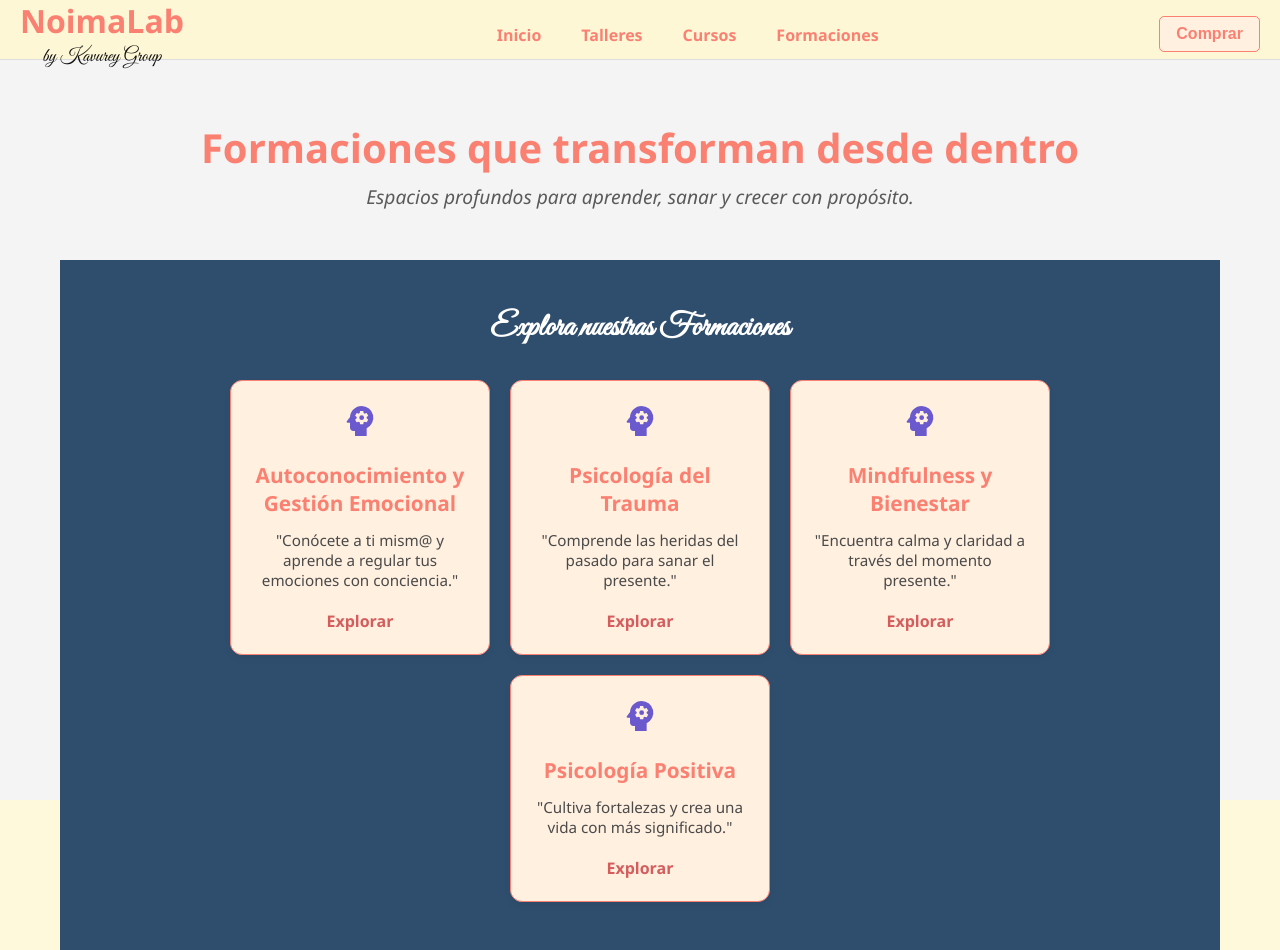
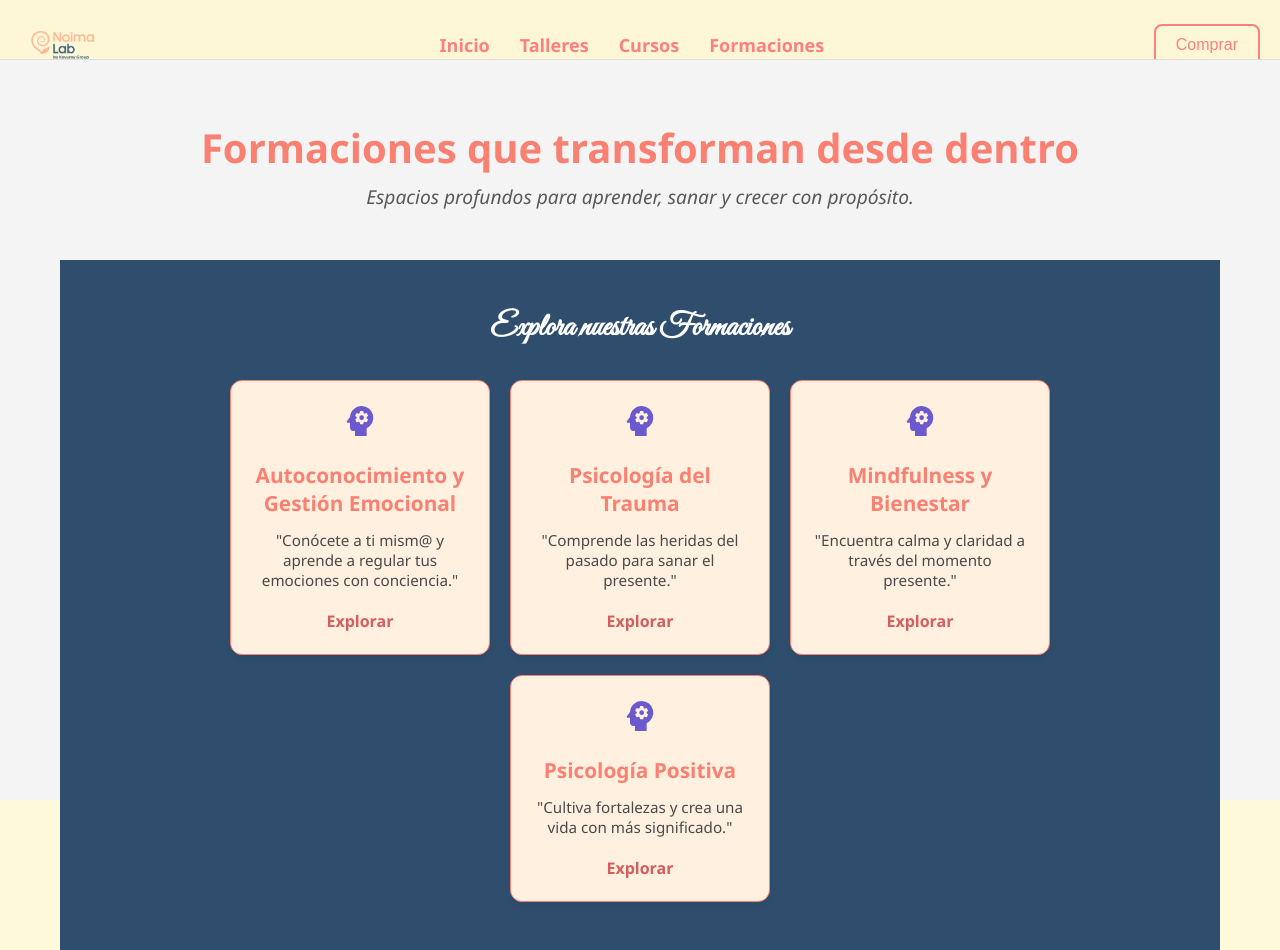
Before and after one commit to MarcosEsquibel/ProyectoCursos, a React (Vite) app in the folder vite-project/: page /formaciones in a window 1280 px wide. Built offline with nearby package versions, Linux system fonts and the light colour scheme.

Commit message:
imagenes

```diff
--- a/vite-project/src/pages/components/Header.css
+++ b/vite-project/src/pages/components/Header.css
@@ -1,222 +1,61 @@
-@import url('https://fonts.googleapis.com/css2?family=Great+Vibes&display=swap');
-
 .header {
   display: flex;
   align-items: center;
   justify-content: space-between;
-  background-color:#fdf7d6;/* crema mate */
-  padding: 1rem 2rem;
+  background-color: #fff8d6;
+  padding: 10px 30px;
+  flex-wrap: wrap;
+  overflow: hidden; /* ← evita desbordes */
+  box-sizing: border-box;
+}
+
+.logo-container {
+  display: flex;
+  align-items: center;
+  max-height: 150px; /* ← ajusta altura máxima del contenedor */
+  overflow: hidden;
+}
+
+.logo-large {
+  height: 90px; /* ← tamaño más grande que antes, pero controlado */
+  width: auto;
+}
+
+.nav {
+  flex-grow: 1;
+  text-align: center;
+}
+
+.nav-list {
+  display: flex;
+  justify-content: center;
+  list-style: none;
+  gap: 30px;
+  margin: 0;
+  padding: 0;
   flex-wrap: wrap;
 }
 
-.logo {
-  font-size: clamp(1.5rem, 2.5vw, 2.5rem);
+.nav-list a {
+  text-decoration: none;
+  color: #ff7f7f;
   font-weight: bold;
-  color: salmon;
-  margin: 0;
-  text-decoration: none;
-  line-height: 1.3;
-  white-space: normal;
-  word-break: break-word;
+  font-size: 18px;
 }
 
-.sub-logo {
-  font-family: 'Great Vibes', cursive;
-  font-size: clamp(0.8rem, 1.5vw, 1.2rem);
-  color: #111;
-  margin-top: 0.2rem;
+.buy-button {
+  background: transparent;
+  border: 2px solid #ff7f7f;
+  color: #ff7f7f;
+  padding: 10px 20px;
+  border-radius: 8px;
+  font-size: 16px;
+  cursor: pointer;
+  transition: background 0.3s ease;
   white-space: nowrap;
 }
 
-.header-nav {
-  display: flex;
-  gap: 1.5rem;
-  margin-left: 2rem;
-  flex-grow: 1;
-  justify-content: center;
+.buy-button:hover {
+  background-color: #ff7f7f;
+  color: white;
 }
-
-.header-nav ul {
-  display: flex;
-  list-style: none;
-  margin: 0;
-  padding: 0;
-  gap: 1.5rem;
-}
-
-.header-nav a {
-  text-decoration: none;
-  color: #fa8072;
-  font-weight: 600;
-  font-size: 1rem;
-  position: relative;
-  padding: 0.3rem 0.5rem;
-  transition: color 0.3s ease;
-}
-
-.header-nav a:hover {
-  color: #d45d5d;
-}
-
-.header-nav a::after {
-  content: "";
-  position: absolute;
-  left: 0;
-  bottom: -3px;
-  width: 100%;
-  height: 2px;
-  background-color: #fa8072;
-  transform: scaleX(0);
-  transition: transform 0.3s ease;
-  transform-origin: right;
-}
-
-.header-nav a:hover::after {
-  transform: scaleX(1);
-  transform-origin: left;
-}
-
-
-
-.access-button  {
-  background-color: #fff0e0;
-  color: #fa8072;
-  padding: 0.5rem 1rem;
-  border: 1px solid #fa8072;
-  border-radius: 5px;
-  cursor: pointer;
-  font-weight: 600;
-}
-
-button :hover{
-  background-color: #fff0e0;
-
-}
-
-.access-dropdown {
-  position: absolute;
-  top: 110%;
-  right: 0;
-  background-color: white;
-  border: 1px solid #fa8072;
-  border-radius: 5px;
-  box-shadow: 0 4px 8px rgba(0, 0, 0, 0.1);
-  min-width: 160px;
-  z-index: 100;
-}
-
-.access-dropdown a {
-  display: block;
-  padding: 0.5rem 1rem;
-  color: #333;
-  text-decoration: none;
-}
-
-.access-dropdown a:hover {
-  background-color: #ffe4e1; /* rosa suave */
-}
-
-/* Responsive */
-@media (max-width: 768px) {
-  .header {
-    flex-direction: column;
-    align-items: center;
-    padding: 1rem;
-    gap: 1rem;
-    text-align: center;
-  }
-
-  .logo {
-    font-size: 1.5rem;
-    text-align: center;
-    white-space: normal;
-    word-break: break-word;
-    width: 100%;
-  }
-
-  .user-access {
-    width: 100%;
-    display: flex;
-    flex-direction: column;
-    align-items: center;
-  }
-
-  .access-button {
-    width: auto;
-    max-width: 100%;
-  }
-
-  .access-dropdown {
-    position: static;
-    width: 100%;
-    box-shadow: none;
-    margin-top: 0.5rem;
-    border-radius: 5px;
-    overflow: hidden;
-  }
-
-  .access-dropdown a {
-    width: 100%;
-    padding: 0.75rem 1rem;
-    border-bottom: 1px solid #fa8072;
-  }
-
-  .access-dropdown a:last-child {
-    border-bottom: none;
-  }
-
-  .hamburger {
-    align-self: flex-start;
-  }
-}
-/* --- Menú hamburguesa --- */
-.hamburger {
-  display: none;
-  flex-direction: column;
-  cursor: pointer;
-  gap: 5px;
-  margin-left: auto;
-}
-
-.hamburger span {
-  width: 25px;
-  height: 3px;
-  background-color: #fa8072;
-  border-radius: 2px;
-  transition: 0.3s ease;
-}
-
-/* Menú responsive */
-@media (max-width: 768px) {
-  .header-nav {
-    display: none;
-    flex-direction: column;
-    align-items: center;
-
-    background-color: #fdfbf6;
-    margin-top: 1rem;
-
-    padding: 1rem 0;
-    border-top: 1px solid #fa8072;
-  }
-
-  .header-nav.active {
-     display: inline-flex;
-  padding: 0.2rem 0.4rem; /* muy poco padding */
-  margin: 0; /* sin márgenes adicionales */
-  align-items: center;
-  justify-content: center;
-  white-space: nowrap;
-  }
-
-  .header-nav ul {
-    flex-direction: column;
-    align-items: center;
-    gap: 1rem;
-  }
-
-  .hamburger {
-    display:flex;
-  }
-
-}
--- a/vite-project/src/pages/components/Header.tsx
+++ b/vite-project/src/pages/components/Header.tsx
@@ -1,80 +1,29 @@
-// src/pages/components/Header.tsx
-import React, { useState, useEffect } from "react";
+import React from "react";
 import { Link, useNavigate } from "react-router-dom";
+import NoimaLab from "../../assets/images/NoimaLab.png"; // Asegúrate de que esta ruta sea correcta
 import "./Header.css";
 
-
 const Header: React.FC = () => {
-  const [menuOpen, setMenuOpen] = useState(false);
-  const [hasPurchased, setHasPurchased] = useState(false);
-  const [isLoggedIn, setIsLoggedIn] = useState(false);
   const navigate = useNavigate();
-
-  useEffect(() => {
-    const purchaseStatus = localStorage.getItem("hasPurchased");
-    setHasPurchased(purchaseStatus === "true");
-
-    const loginStatus = localStorage.getItem("isLoggedIn");
-    setIsLoggedIn(loginStatus === "true");
-  }, []);
-
-  const toggleMenu = () => setMenuOpen(prev => !prev);
-  const closeMenu = () => setMenuOpen(false);
-
-  const handleButtonClick = () => {
-    closeMenu();
-    if (!hasPurchased) {
-      // No ha comprado → ir a comprar
-      navigate("/comprar");
-    } else if (!isLoggedIn) {
-      // Ha comprado pero no está logueado → ir a login
-      navigate("/login");
-    } else {
-      // Está logueado → cerrar sesión
-      localStorage.removeItem("isLoggedIn");
-      setIsLoggedIn(false);
-      navigate("/");
-    }
-  };
-
-  const getButtonText = () => {
-    if (!hasPurchased) return "Comprar";
-    if (!isLoggedIn) return "Iniciar sesión";
-    return "Cerrar sesión";
-  };
 
   return (
     <header className="header">
-      {/* Logo */}
       <div className="logo-container">
-        <h1 className="logo">NoimaLab</h1>
-        <p className="sub-logo">by Kavurey Group</p>
-
+        <img src={NoimaLab} alt="NoimaLab Logo" className="logo-large" />
       </div>
 
-      <div className="hamburger" onClick={toggleMenu}>
-        <span></span>
-        <span></span>
-        <span></span>
-      </div>
-
-      <nav className={`header-nav ${menuOpen ? "active" : ""}`}>
-        <ul>
-          <li><Link to="/" onClick={closeMenu}>Inicio</Link></li>
-          <li><Link to="/talleres" onClick={closeMenu}>Talleres</Link></li>
-          <li><Link to="/cursos" onClick={closeMenu}>Cursos</Link></li>
-          <li><Link to="/formaciones" onClick={closeMenu}>Formaciones</Link></li>
+      <nav className="nav">
+        <ul className="nav-list">
+          <li><Link to="/">Inicio</Link></li>
+          <li><Link to="/talleres">Talleres</Link></li>
+          <li><Link to="/cursos">Cursos</Link></li>
+          <li><Link to="/formaciones">Formaciones</Link></li>
         </ul>
       </nav>
 
-      <div className="user-access">
-        <button
-          className="access-button"
-          onClick={handleButtonClick}
-        >
-          {getButtonText()}
-        </button>
-      </div>
+      <button className="buy-button" onClick={() => navigate("/comprar")}>
+        Comprar
+      </button>
     </header>
   );
 };
```
Also changed, not shown: vite-project/src/assets/images/Mindfulness.png (added), vite-project/src/assets/images/Mindfulness1.png (deleted).
